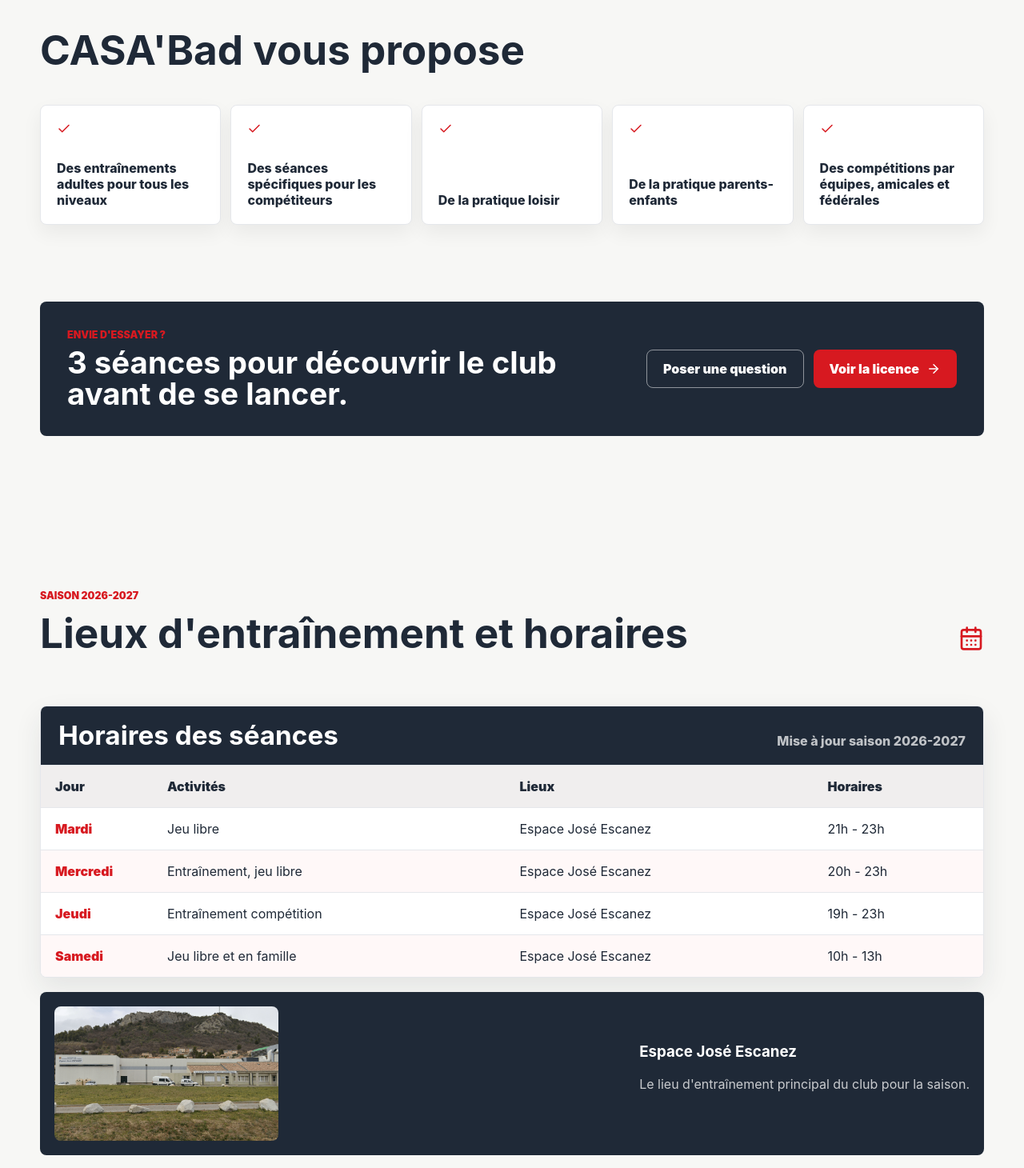
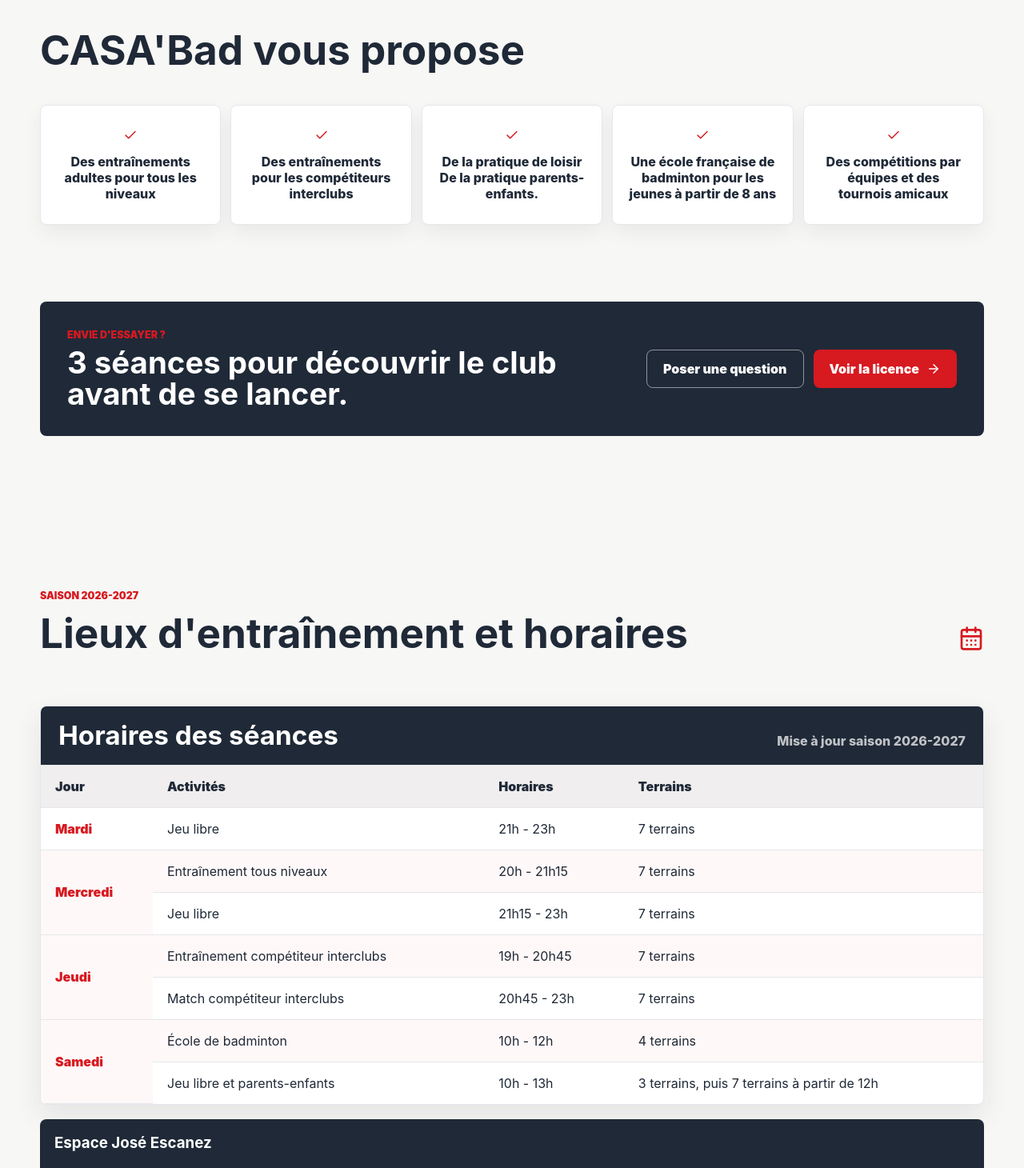
Before and after one commit to CASABad/site-web, a React (Vite) app: page / in a window 1280 px wide. Shown: the part 1280-2740 px from the top of the page at 80% size. Built offline with nearby package versions, Linux system fonts and the light colour scheme.

Commit message:
Met a jour accueil et horaires

```diff
--- a/src/main.jsx
+++ b/src/main.jsx
@@ -100,23 +100,23 @@ function HomePage() {
           <p className="eyebrow">Association sportive de badminton</p>
           <h1>CASA'Bad</h1>
           <p>
-            Un club adulte convivial pour progresser, transpirer, jouer en loisir ou en compétition
+            Un club convivial pour progresser, transpirer, jouer en loisir ou en compétition
             dans les Alpes-de-Haute-Provence.
           </p>
         </div>
       </section>
 
       <section className="quick-strip" aria-label="Informations principales">
-        <InfoPill icon={<Users />} label="Adultes et +16 ans" />
+        <InfoPill icon={<Users />} label="De 8 à 88 ans" />
         <InfoPill icon={<Check />} label="3 séances d'essai offertes" />
-        <InfoPill icon={<Trophy />} label="Loisir et compétition" />
+        <InfoPill icon={<Trophy />} label="Compétition et Loisir" />
         <InfoPill icon={<MapPin />} label="Espace José Escanez" />
       </section>
 
       <section className="section split-section">
         <div>
           <p className="eyebrow dark">Notre ADN</p>
-          <h2>Repartir avec le sourire, et un peu plus de badminton dans les jambes.</h2>
+          <h2>Repartir avec le sourire et un peu plus de badminton dans les jambes.</h2>
         </div>
         <div className="copy-block">
           <p>
@@ -137,10 +137,10 @@ function HomePage() {
         <div className="offer-grid">
           {[
             'Des entraînements adultes pour tous les niveaux',
-            'Des séances spécifiques pour les compétiteurs',
-            'De la pratique loisir',
-            'De la pratique parents-enfants',
-            'Des compétitions par équipes, amicales et fédérales',
+            'Des entraînements pour les compétiteurs interclubs',
+            'De la pratique de loisir\nDe la pratique parents-enfants.',
+            'Une école française de badminton pour les jeunes à partir de 8 ans',
+            'Des compétitions par équipes et des tournois amicaux',
           ].map((text) => (
             <article className="offer-card" key={text}>
               <Check size={18} />
@@ -175,7 +175,6 @@ function HomePage() {
         </div>
         <ScheduleTable />
         <div className="location-band">
-          <img src={asset('espace-jose-escanez.png')} alt="Espace José Escanez" />
           <div>
             <h3>Espace José Escanez</h3>
             <p>Le lieu d'entraînement principal du club pour la saison.</p>
@@ -303,19 +302,25 @@ function ScheduleTable() {
             <tr>
               <th>Jour</th>
               <th>Activités</th>
-              <th>Lieux</th>
               <th>Horaires</th>
+              <th>Terrains</th>
             </tr>
           </thead>
           <tbody>
-            {scheduleRows.map((row) => (
-              <tr key={row.day}>
-                <th scope="row">{row.day}</th>
-                <td>{row.activity}</td>
-                <td>{row.place}</td>
-                <td>{row.time}</td>
-              </tr>
-            ))}
+            {scheduleRows.flatMap((row) =>
+              row.sessions.map((session, index) => (
+                <tr key={`${row.day}-${session.activity}`}>
+                  {index === 0 ? (
+                    <th scope="row" rowSpan={row.sessions.length}>
+                      {row.day}
+                    </th>
+                  ) : null}
+                  <td>{session.activity}</td>
+                  <td className="schedule-time-cell">{session.time}</td>
+                  <td className="schedule-courts-cell">{session.courts}</td>
+                </tr>
+              ))
+            )}
           </tbody>
         </table>
       </div>
@@ -324,18 +329,16 @@ function ScheduleTable() {
           <article className="mobile-data-card schedule-mobile-card" key={row.day}>
             <div className="mobile-data-card-title">
               <h4>{row.day}</h4>
-              <strong>{row.time}</strong>
             </div>
-            <dl>
-              <div>
-                <dt>Activités</dt>
-                <dd>{row.activity}</dd>
-              </div>
-              <div>
-                <dt>Lieu</dt>
-                <dd>{row.place}</dd>
-              </div>
-            </dl>
+            <div className="schedule-mobile-sessions">
+              {row.sessions.map((session) => (
+                <div className="schedule-mobile-session" key={session.activity}>
+                  <strong>{session.activity}</strong>
+                  <span>{session.time}</span>
+                  <small>{session.courts}</small>
+                </div>
+              ))}
+            </div>
           </article>
         ))}
       </div>
--- a/src/siteData.js
+++ b/src/siteData.js
@@ -16,27 +16,58 @@ export const contactInfo = {
 export const scheduleRows = [
   {
     day: 'Mardi',
-    activity: 'Jeu libre',
-    place: 'Espace José Escanez',
-    time: '21h - 23h',
+    sessions: [
+      {
+        activity: 'Jeu libre',
+        time: '21h - 23h',
+        courts: '7 terrains',
+      },
+    ],
   },
   {
     day: 'Mercredi',
-    activity: 'Entraînement, jeu libre',
-    place: 'Espace José Escanez',
-    time: '20h - 23h',
+    sessions: [
+      {
+        activity: 'Entraînement tous niveaux',
+        time: '20h - 21h15',
+        courts: '7 terrains',
+      },
+      {
+        activity: 'Jeu libre',
+        time: '21h15 - 23h',
+        courts: '7 terrains',
+      },
+    ],
   },
   {
     day: 'Jeudi',
-    activity: 'Entraînement compétition',
-    place: 'Espace José Escanez',
-    time: '19h - 23h',
+    sessions: [
+      {
+        activity: 'Entraînement compétiteur interclubs',
+        time: '19h - 20h45',
+        courts: '7 terrains',
+      },
+      {
+        activity: 'Match compétiteur interclubs',
+        time: '20h45 - 23h',
+        courts: '7 terrains',
+      },
+    ],
   },
   {
     day: 'Samedi',
-    activity: 'Jeu libre et en famille',
-    place: 'Espace José Escanez',
-    time: '10h - 13h',
+    sessions: [
+      {
+        activity: 'École de badminton',
+        time: '10h - 12h',
+        courts: '4 terrains',
+      },
+      {
+        activity: 'Jeu libre et parents-enfants',
+        time: '10h - 13h',
+        courts: '3 terrains, puis 7 terrains à partir de 12h',
+      },
+    ],
   },
 ];
 
--- a/src/styles.css
+++ b/src/styles.css
@@ -248,7 +248,7 @@ p {
 
 .offer-grid {
   display: grid;
-  grid-template-columns: repeat(5, 1fr);
+  grid-template-columns: repeat(5, minmax(0, 1fr));
   gap: 12px;
 }
 
@@ -256,13 +256,20 @@ p {
   min-height: 150px;
   display: flex;
   flex-direction: column;
-  justify-content: space-between;
+  align-items: center;
+  justify-content: center;
+  gap: 14px;
   padding: 20px;
   border: 1px solid var(--line);
   border-radius: 8px;
   background: var(--white);
   box-shadow: 0 10px 24px rgba(17, 17, 17, 0.06);
   font-weight: 850;
+  text-align: center;
+}
+
+.offer-card span {
+  white-space: pre-line;
 }
 
 .offer-card svg {
@@ -359,7 +366,7 @@ p {
 
 .schedule-table {
   width: 100%;
-  min-width: 680px;
+  min-width: 760px;
   border-collapse: collapse;
   font-size: 1rem;
 }
@@ -382,6 +389,11 @@ p {
   width: 140px;
   color: var(--red);
   font-weight: 950;
+}
+
+.schedule-time-cell,
+.schedule-courts-cell {
+  white-space: nowrap;
 }
 
 .schedule-table tbody tr:nth-child(even) {
@@ -486,14 +498,8 @@ p {
   color: var(--white);
 }
 
-.location-band img {
-  width: min(280px, 42vw);
-  aspect-ratio: 5 / 3;
-  object-fit: cover;
-  border-radius: 8px;
-}
-
 .location-band p {
+  margin-bottom: 0;
   color: rgba(255, 255, 255, 0.76);
 }
 
@@ -1127,16 +1133,15 @@ p {
 
   .offer-card {
     min-height: 0;
-    flex-direction: row;
-    align-items: flex-start;
-    justify-content: flex-start;
+    align-items: center;
+    justify-content: center;
     gap: 12px;
     padding: 16px;
   }
 
   .offer-card svg {
     flex: 0 0 auto;
-    margin-top: 2px;
+    margin-top: 0;
   }
 
   .offer-card span {
@@ -1160,10 +1165,6 @@ p {
   }
 
   .tryout-actions {
-    width: 100%;
-  }
-
-  .location-band img {
     width: 100%;
   }
 
@@ -1220,6 +1221,39 @@ p {
 
   .schedule-mobile-list {
     padding: 14px;
+  }
+
+  .schedule-mobile-sessions {
+    display: grid;
+    gap: 10px;
+  }
+
+  .schedule-mobile-session {
+    display: grid;
+    gap: 3px;
+    padding-top: 10px;
+    border-top: 1px solid var(--line);
+  }
+
+  .schedule-mobile-session:first-child {
+    padding-top: 0;
+    border-top: 0;
+  }
+
+  .schedule-mobile-session strong {
+    color: var(--ink);
+    line-height: 1.25;
+  }
+
+  .schedule-mobile-session span {
+    color: var(--red);
+    font-weight: 950;
+  }
+
+  .schedule-mobile-session small {
+    color: var(--muted);
+    font-size: 0.9rem;
+    font-weight: 800;
   }
 
   .schedule-mobile-card:nth-child(even),
```
